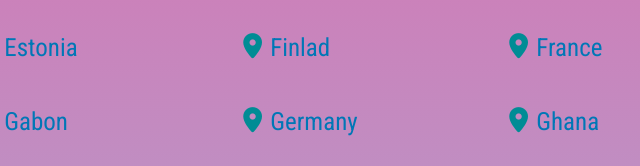
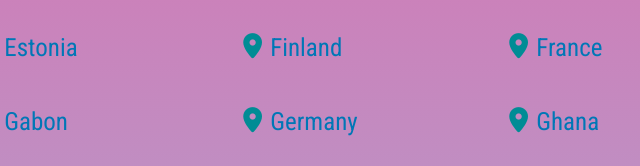
Before and after one commit to Tanya262/7.3-CSS-Flag-Project, a plain HTML site: page index.html in a window 1280 px wide. Shown: the part 491-657 px from the top of the page, 288-928 px from the left. Drawn offline with Linux system fonts and the light colour scheme.

Commit message:
Fix typo in link text from 'Finlad' to 'Finland'

```diff
--- a/index.html
+++ b/index.html
@@ -225,7 +225,7 @@
     <a href="./Finland.html">
       <div class="blue">
         <i class="fa-solid fa-location-dot"></i>
-        <div><p>Finlad</p></div>
+        <div><p>Finland</p></div>
       </div>
     </a>
 
```
